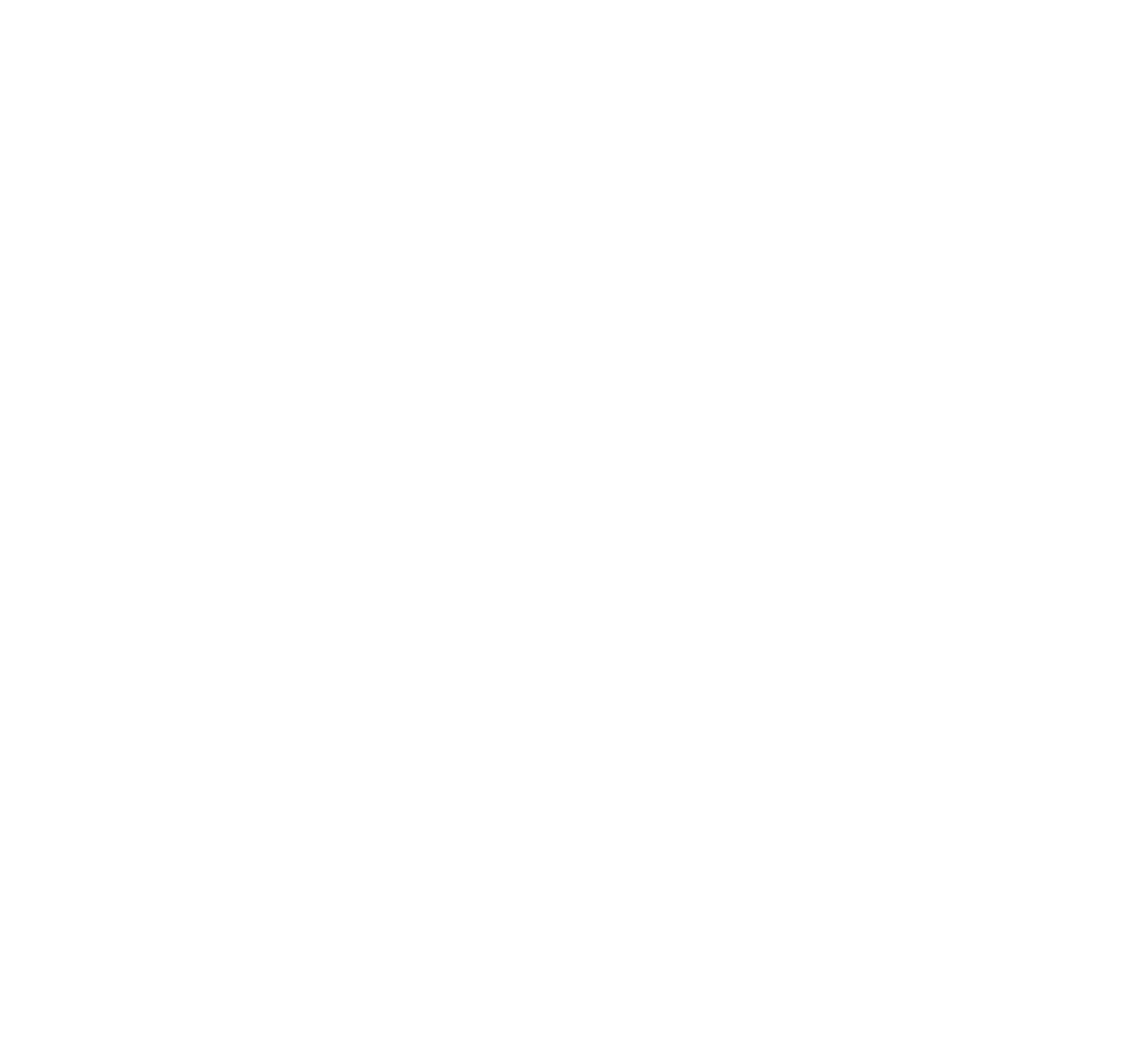
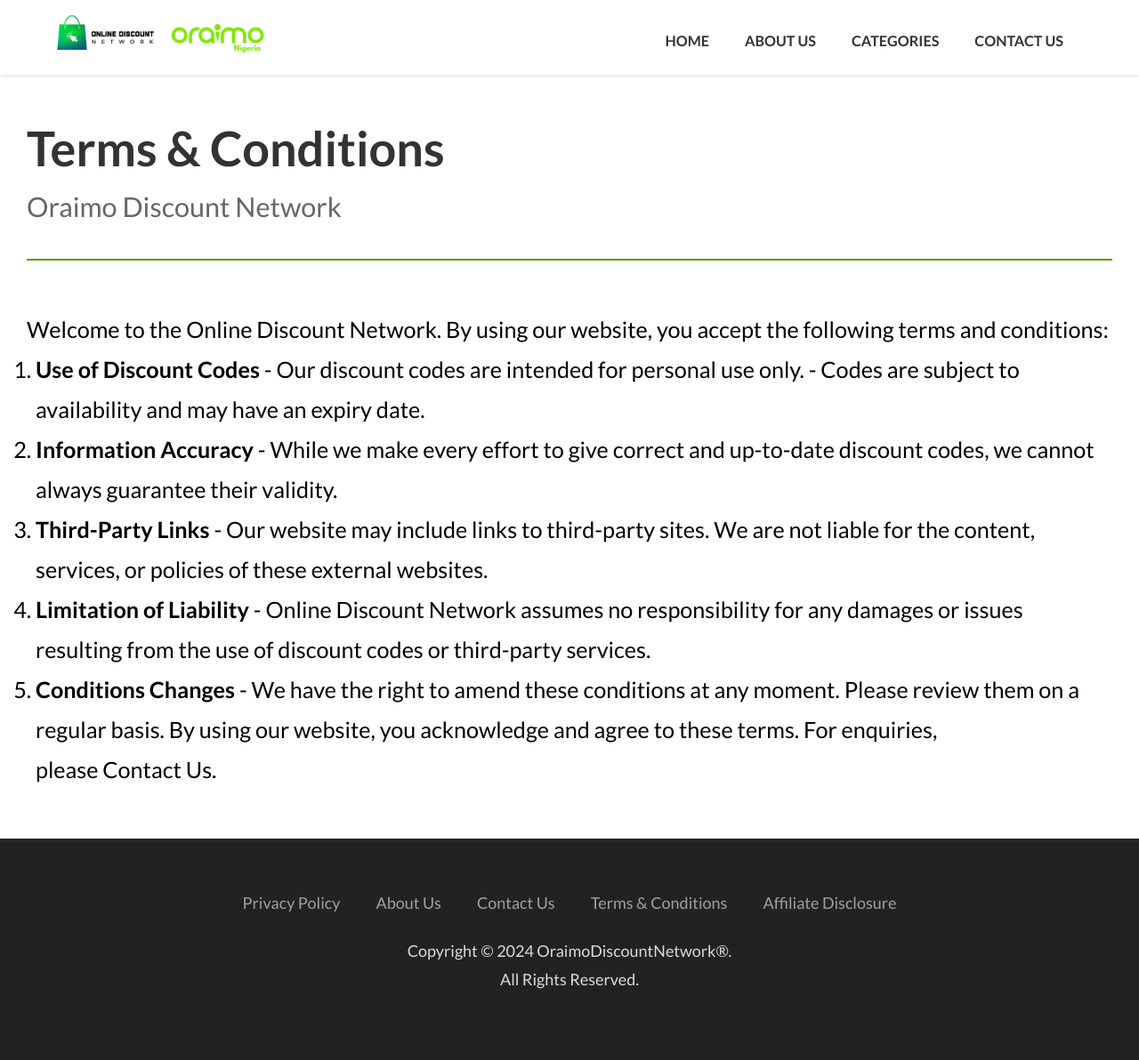
Before and after one commit to Buzz-brain/oraimo, a plain HTML site: page termsAndCond.html in a window 1280 px wide. Shown: the whole page at 89% size. Before the commit the page ends 800 px from the top, so only its background shows below. Drawn offline with Linux system fonts and the light colour scheme.

Commit message:
first commit

```diff
--- a/affiliate.html
+++ b/affiliate.html
@@ -5,39 +5,71 @@
     <meta charset="UTF-8">
     <meta name="viewport" content="width=device-width, initial-scale=1.0">
     <title>Oraimo Discount Page</title>
+    <link rel="preconnect" href="https://fonts.googleapis.com">
+    <link rel="preconnect" href="https://fonts.gstatic.com" crossorigin>
+    <link
+        href="https://fonts.googleapis.com/css2?family=Lato:ital,wght@0,100;0,300;0,400;0,700;0,900;1,100;1,300;1,400;1,700;1,900&display=swap"
+        rel="stylesheet">
     <link rel="stylesheet" href="styles.css">
 </head>
 
 <body>
     <header>
-        <img src="logo.png" alt="Oraimo Logo">
-        <img src="Oraimo-Logo.png.png" alt="Oraimo Logo">
-        <nav>
+        <div>
+            <img class="logo" src="logo.png" alt="Oraimo Logo">
+            <img class="logo" src="Oraimo-Logo.png.png" alt="Oraimo Logo">
+        </div>
+        <div class="hamburger" id="hamburger">
+            <span></span>
+            <span></span>
+            <span></span>
+        </div>
+        <nav class="nav-desktop">
             <a href="index.html">HOME</a>
             <a href="about.html">ABOUT US</a>
             <a href="categories.html">CATEGORIES</a>
             <a href="contact.html">CONTACT US</a>
         </nav>
     </header>
+    <nav id="nav-links">
+        <a href="index.html">HOME</a>
+        <a href="about.html">ABOUT US</a>
+        <a href="categories.html">CATEGORIES</a>
+        <a href="contact.html">CONTACT US</a>
+    </nav>
+
     <main>
         <h1>Affiliate Terms</h1>
         <p class="subtitle">Online Discount Network
         </p>
         <hr>
         <div class="aboutOraimo">
-            <p>Online Discount Network may receive monetary compensation (commission) if you click a link on this site and buy a product/service from a brand with which we have an affiliate connection. We are now linked with Oraimo, Jumia, and New Age, however discount codes are only available for Oraimo at this time. The commission we get does not increase the cost of your purchase and helps us operate and enhance our website. However, this compensation has no bearing on the content we publish. We maintain objectivity and transparency in all reviews and suggestions posted on our website. We attempt to give the best prices and legitimate codes, however please be aware that some offers may expire fast. Online Discount Network is an affiliate partner of Oraimo, Jumia and New Age and other trusted brands.
+            <p>Online Discount Network may receive monetary compensation (commission) if you click a link on this site
+                and buy a product/service from a brand with which we have an affiliate connection. We are now linked
+                with Oraimo, Jumia, and New Age, however discount codes are only available for Oraimo at this time. The
+                commission we get does not increase the cost of your purchase and helps us operate and enhance our
+                website. However, this compensation has no bearing on the content we publish. We maintain objectivity
+                and transparency in all reviews and suggestions posted on our website. We attempt to give the best
+                prices and legitimate codes, however please be aware that some offers may expire fast. Online Discount
+                Network is an affiliate partner of Oraimo, Jumia and New Age and other trusted brands.
                 For any inquiries, contact us.</p>
         </div>
     </main>
+    <footer>
+        <div>
+            <ul>
+                <li><a href="privacy.html">Privacy Policy</a></li>
+                <li><a href="about.html">About Us</a></li>
+                <li><a href="contact.html">Contact Us</a></li>
+                <li><a href="termsAndCond.html">Terms & Conditions</a></li>
+                <li><a href="affiliate.html">Affiliate Disclosure</a></li>
+            </ul>
+            <p>Copyright © 2024 OraimoDiscountNetwork®.</p>
+            <p>All Rights Reserved.</p>
+        </div>
+    </footer>
+    <div class="couponCtn" style="display: none;"></div>
     <script src="script.js"></script>
 </body>
-<footer>
-    <ul>
-        <li><a href="about.html">About</a></li>
-        <li><a href="affiliate.html">Affiliate</a></li>
-        <li><a href="categories.html">Categories</a></li>
-        <li><a href="contact.html">Contact</a></li>
-        <li><a href="privacy.html">Privacy</a></li>
-    </ul>
-</footer>
+
 </html>
--- a/termsAndCond.html
+++ b/termsAndCond.html
@@ -0,0 +1,72 @@
+<!DOCTYPE html>
+<html lang="en">
+
+<head>
+    <meta charset="UTF-8">
+    <meta name="viewport" content="width=device-width, initial-scale=1.0">
+    <title>Oraimo Discount Page</title>
+    <link rel="preconnect" href="https://fonts.googleapis.com">
+    <link rel="preconnect" href="https://fonts.gstatic.com" crossorigin>
+    <link
+        href="https://fonts.googleapis.com/css2?family=Lato:ital,wght@0,100;0,300;0,400;0,700;0,900;1,100;1,300;1,400;1,700;1,900&display=swap"
+        rel="stylesheet">
+    <link rel="stylesheet" href="styles.css">
+</head>
+
+<body>
+    <header>
+        <div>
+            <img class="logo" src="logo.png" alt="Oraimo Logo">
+            <img class="logo" src="Oraimo-Logo.png.png" alt="Oraimo Logo">
+        </div>
+        <div class="hamburger" id="hamburger">
+            <span></span>
+            <span></span>
+            <span></span>
+        </div>
+        <nav class="nav-desktop">
+            <a href="index.html">HOME</a>
+            <a href="about.html">ABOUT US</a>
+            <a href="categories.html">CATEGORIES</a>
+            <a href="contact.html">CONTACT US</a>
+        </nav>
+    </header>
+    <nav id="nav-links">
+        <a href="index.html">HOME</a>
+        <a href="about.html">ABOUT US</a>
+        <a href="categories.html">CATEGORIES</a>
+        <a href="contact.html">CONTACT US</a>
+    </nav>
+    <main>
+        <h1>Terms & Conditions</h1>
+        <p class="subtitle">Oraimo Discount Network
+        </p>
+        <hr>
+        <div class="whyOraimo">
+            <p>Welcome to the Online Discount Network. By using our website, you accept the following terms and conditions:</p>
+            <ol style="margin-left: 10px;">
+                <li><b>Use of Discount Codes</b> - Our discount codes are intended for personal use only. - Codes are subject to availability and may have an expiry date.</li>
+                <li><b>Information Accuracy</b> - While we make every effort to give correct and up-to-date discount codes, we cannot always guarantee their validity.</li>
+                <li><b>Third-Party Links</b> - Our website may include links to third-party sites. We are not liable for the content, services, or policies of these external websites.</li>
+                <li><b>Limitation of Liability</b> - Online Discount Network assumes no responsibility for any damages or issues resulting from the use of discount codes or third-party services.</li>
+                <li><b>Conditions Changes</b> - We have the right to amend these conditions at any moment. Please review them on a regular basis. By using our website, you acknowledge and agree to these terms. For enquiries, please Contact Us.</li>
+            </ol>
+        </div>
+    </main>
+    <footer>
+        <div>
+            <ul>
+                <li><a href="privacy.html">Privacy Policy</a></li>
+                <li><a href="about.html">About Us</a></li>
+                <li><a href="contact.html">Contact Us</a></li>
+                <li><a href="termsAndCond.html">Terms & Conditions</a></li>
+                <li><a href="affiliate.html">Affiliate Disclosure</a></li>
+            </ul>
+            <p>Copyright © 2024 OraimoDiscountNetwork®.</p>
+            <p>All Rights Reserved.</p>
+        </div>
+    </footer>
+    <div class="couponCtn" style="display: none;"></div>
+    <script src="script.js"></script>
+</body>
+</html>
```
Also changed, not shown: about.html (+1 -1 lines), categories.html (+1 -1 lines), index.html (+1 -1 lines), privacy.html (+1 -1 lines).
